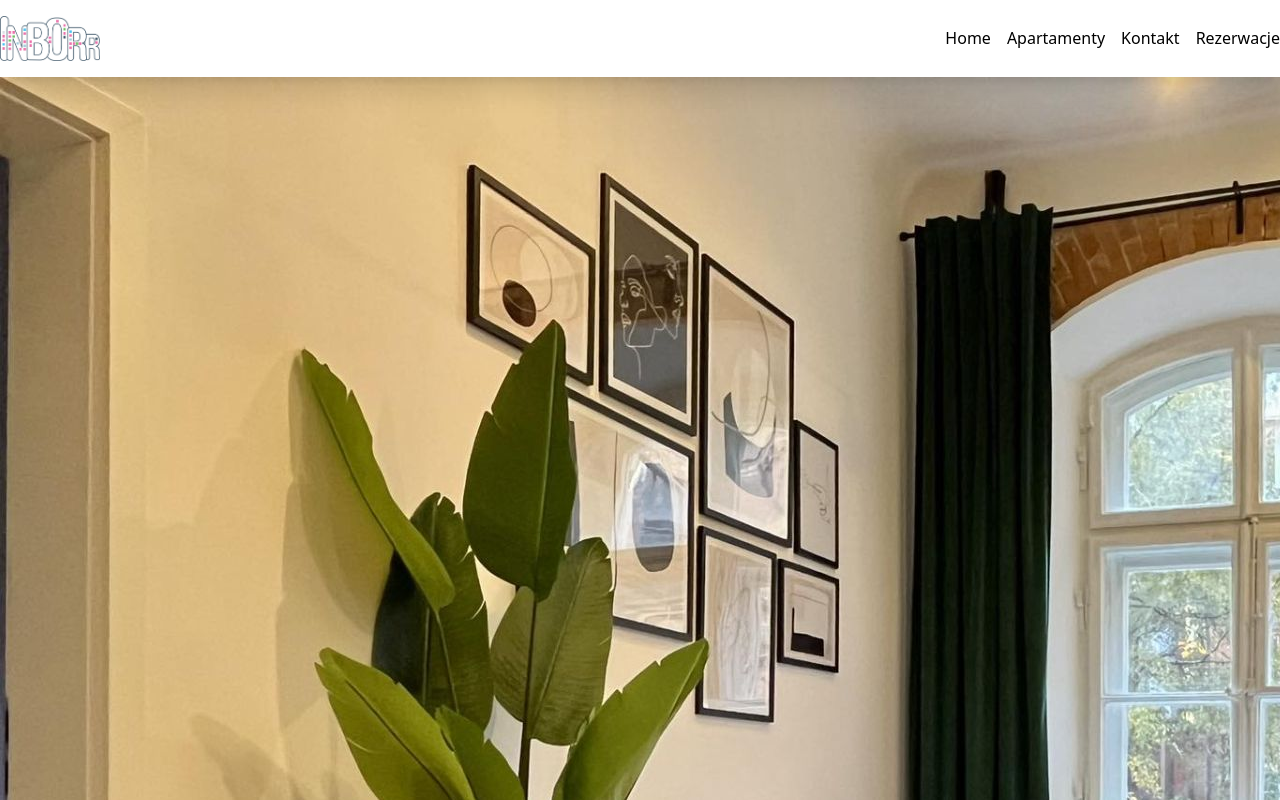
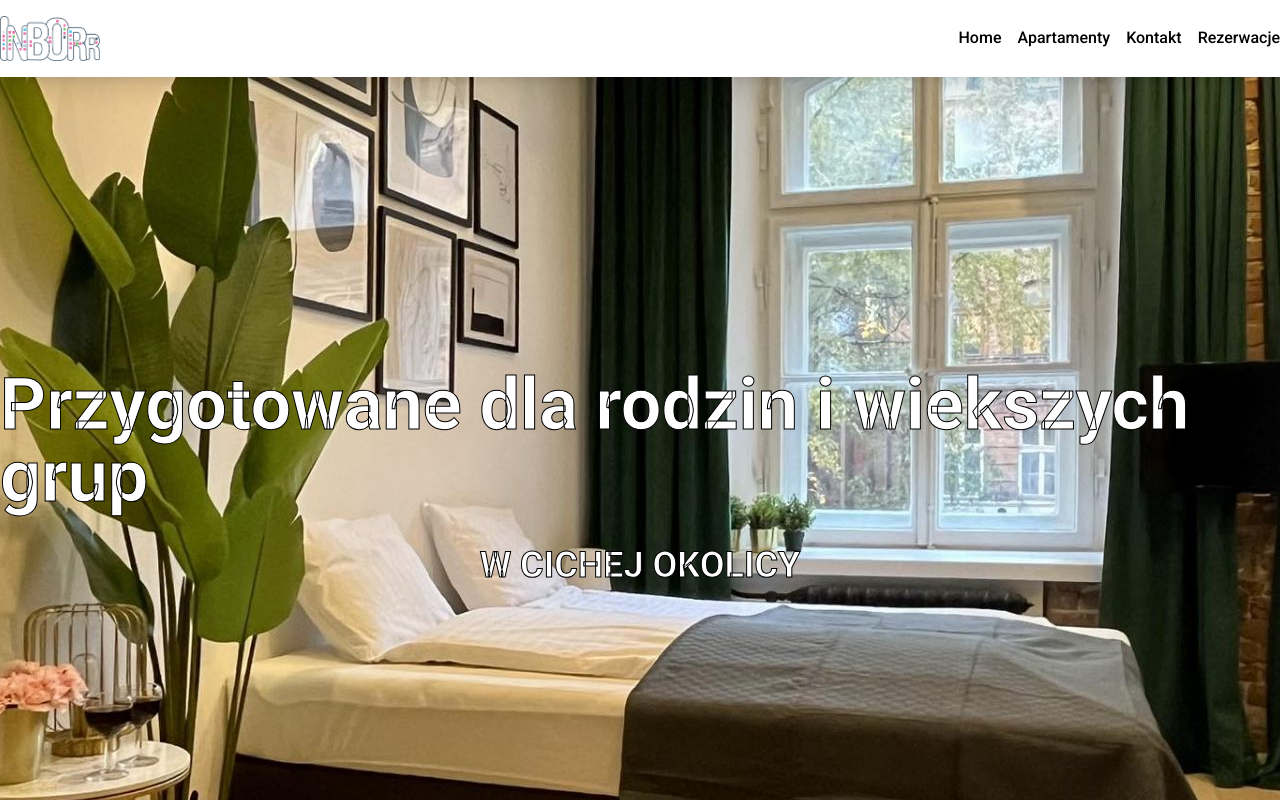
Before and after one commit to PiotrRomanczuk/INBORR---LandingPage, a Next.js app: page / in a window 1280 px wide. Shown: the top 800 px of the page. Built offline with nearby package versions, Linux system fonts and the light colour scheme.

Commit message:
Adding hero section

```diff
--- a/app/components/Hero.tsx
+++ b/app/components/Hero.tsx
@@ -1,7 +1,12 @@
 export const Hero = () => {
   return (
-    <div className="flex h-[100vh] items-center justify-center bg-pokoj1">
-      <div className=""></div>
+    <div className="font-outline-1 flex h-[100vh] flex-col items-center justify-center bg-pokoj1 bg-center">
+      <div className="  text-7xl font-bold text-white">
+        Przygotowane dla rodzin i wiekszych grup
+      </div>
+      <div className="pt-8 text-4xl font-bold uppercase text-white">
+        W cichej okolicy
+      </div>
     </div>
   );
 };
--- a/app/components/NavBar.tsx
+++ b/app/components/NavBar.tsx
@@ -31,7 +31,7 @@ export const NavBar = () => {
   };
 
   return (
-    <nav className="sticky top-0 border-black bg-white py-4 text-black shadow-xl">
+    <nav className="sticky top-0 z-10 border-black bg-white py-4 text-black shadow-xl">
       <div className="container mx-auto flex items-center justify-between">
         <Image alt="logo" src="/logo.png" width={100} height={60} />
 
--- a/app/globals.css
+++ b/app/globals.css
@@ -16,6 +16,21 @@
   }
 }
 
+@layer base {
+  .font-outline-1 {
+    -webkit-text-stroke: 1px black;
+  }
+  .font-outline-2 {
+    -webkit-text-stroke: 2px black;
+  }
+  .font-outline-3 {
+    -webkit-text-stroke: 3px black;
+  }
+  .font-outline-4 {
+    -webkit-text-stroke: 4px black;
+  }
+}
+
 body {
   color: rgb(var(--foreground-rgb));
   background: linear-gradient(
--- a/app/layout.tsx
+++ b/app/layout.tsx
@@ -7,6 +7,8 @@ import Loading from "./loading";
 
 import { NavBar } from "./components/NavBar";
 import { Footer } from "./components/Footer";
+
+import { Roboto } from "next/font/google";
 
 export const metadata: Metadata = {
   title: "Inborr",
@@ -18,13 +20,20 @@ export const metadata: Metadata = {
     świetnie wyposażone w dobrym standardzie.Sprawdź nas - odwiedź nas!`,
 };
 
+const roboto = Roboto({
+  weight: ["100", "300", "500", "700"],
+  style: "normal",
+  preload: false,
+  // subsets: latin,
+});
+
 export default function RootLayout({
   children,
 }: {
   children: React.ReactNode;
 }) {
   return (
-    <html lang="en">
+    <html lang="en" className={roboto.className}>
       <body>
         <Suspense fallback={<Loading />}>
           <NavBar />
--- a/package.json
+++ b/package.json
@@ -11,7 +11,8 @@
   "dependencies": {
     "next": "14.0.1",
     "react": "^18",
-    "react-dom": "^18"
+    "react-dom": "^18",
+    "react-icons": "^4.11.0"
   },
   "devDependencies": {
     "@types/node": "^20",
```
Also changed, not shown: 1 other file (tests, documents, lock files or other folders).
